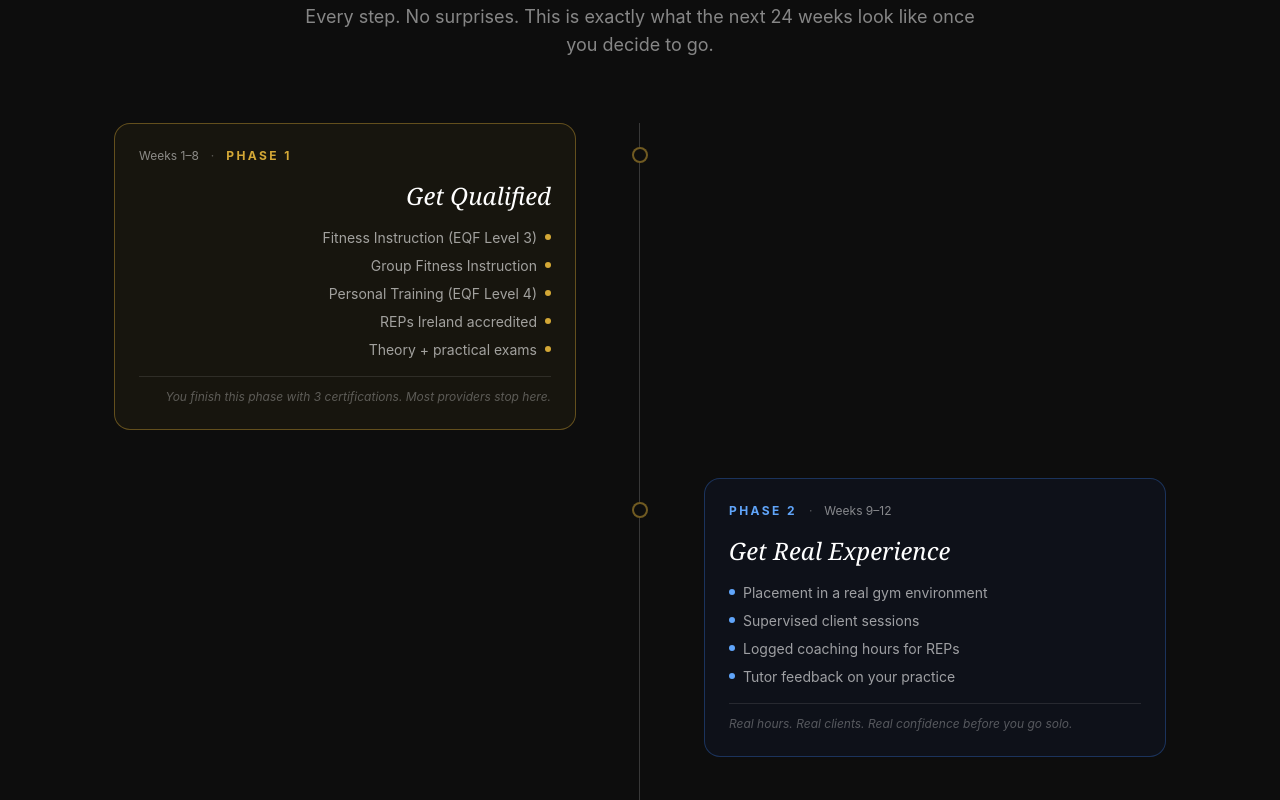
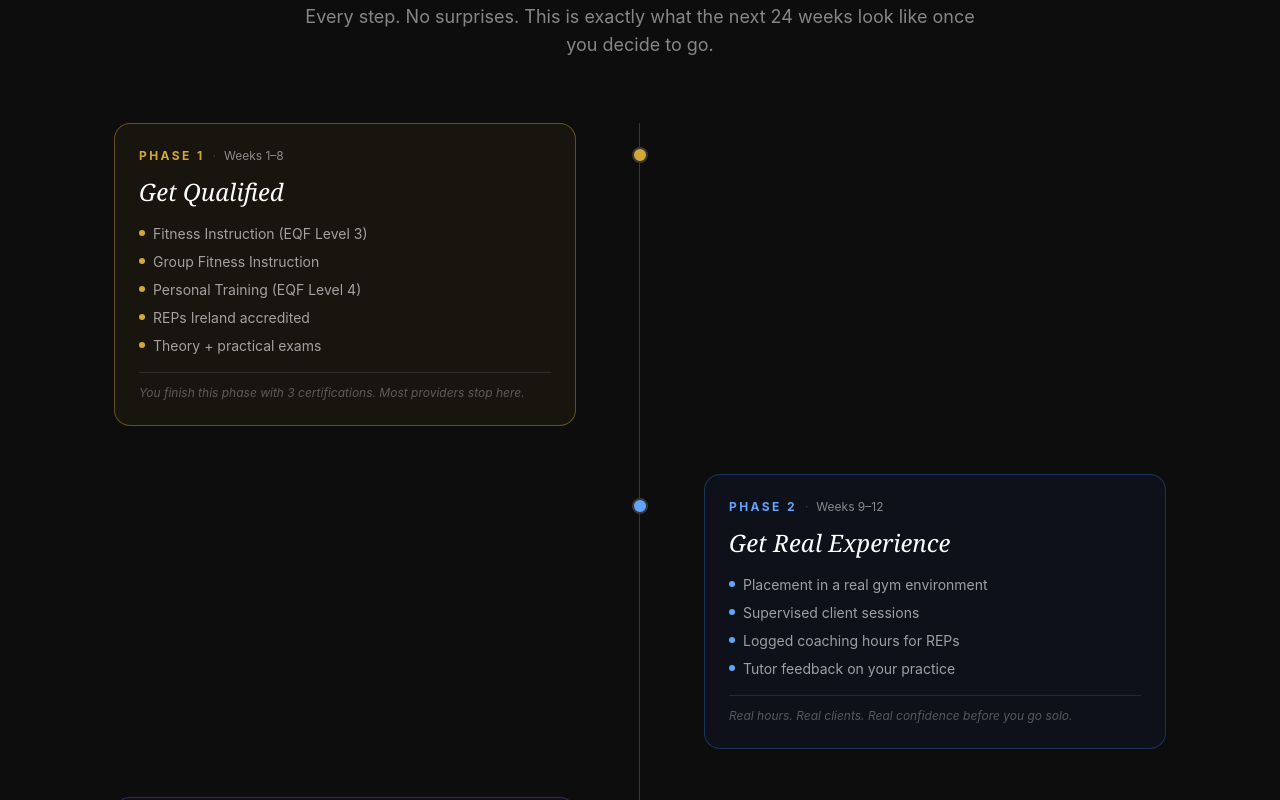
Before and after one commit to AdamWMP/ift-students-site, a Next.js app: page /thank-you in a window 1280 px wide. Shown: the part 1660-2460 px from the top of the page. Built offline with nearby package versions, Linux system fonts and the light colour scheme; no server answers.

Commit message:
Fix journey timeline mobile layout and static phase colors

```diff
--- a/app/thank-you/thank-you-content.tsx
+++ b/app/thank-you/thank-you-content.tsx
@@ -32,14 +32,22 @@ const nextSteps = [
   },
 ]
 
+// ─── Phase styles — static so Tailwind always picks them up ──────
+const phaseStyles = [
+  { border: 'border-gold/40',        bg: 'bg-gold/5',          label: 'text-gold',         dot: 'bg-gold'         },
+  { border: 'border-blue-500/30',    bg: 'bg-blue-900/10',     label: 'text-blue-400',     dot: 'bg-blue-400'     },
+  { border: 'border-purple-500/30',  bg: 'bg-purple-900/10',   label: 'text-purple-400',   dot: 'bg-purple-400'   },
+  { border: 'border-emerald-500/30', bg: 'bg-emerald-900/10',  label: 'text-emerald-400',  dot: 'bg-emerald-400'  },
+  { border: 'border-orange-500/30',  bg: 'bg-orange-900/10',   label: 'text-orange-400',   dot: 'bg-orange-400'   },
+  { border: 'border-gold/40',        bg: 'bg-gold/5',          label: 'text-gold',         dot: 'bg-gold'         },
+]
+
 // ─── Full Career Journey ──────────────────────────────────────────
 const journeySteps = [
   {
     phase: 'Phase 1',
     weeks: 'Weeks 1–8',
     title: 'Get Qualified',
-    colour: 'border-gold/40 bg-gold/5',
-    labelColour: 'text-gold',
     items: [
       'Fitness Instruction (EQF Level 3)',
       'Group Fitness Instruction',
@@ -53,8 +61,6 @@ const journeySteps = [
     phase: 'Phase 2',
     weeks: 'Weeks 9–12',
     title: 'Get Real Experience',
-    colour: 'border-blue-500/30 bg-blue-900/10',
-    labelColour: 'text-blue-400',
     items: [
       'Placement in a real gym environment',
       'Supervised client sessions',
@@ -67,8 +73,6 @@ const journeySteps = [
     phase: 'Phase 3',
     weeks: 'Week 13',
     title: 'Build Your Brand',
-    colour: 'border-purple-500/30 bg-purple-900/10',
-    labelColour: 'text-purple-400',
     items: [
       'Professional photoshoot',
       'Advertising reels produced',
@@ -81,8 +85,6 @@ const journeySteps = [
     phase: 'Phase 4',
     weeks: 'Weeks 14–17',
     title: 'Start Earning',
-    colour: 'border-emerald-500/30 bg-emerald-900/10',
-    labelColour: 'text-emerald-400',
     items: [
       'Fitness Business Accelerator (FBA) Phase 1',
       'Pricing and packaging your services',
@@ -95,8 +97,6 @@ const journeySteps = [
     phase: 'Phase 5',
     weeks: 'Weeks 18–19',
     title: 'Level Up',
-    colour: 'border-orange-500/30 bg-orange-900/10',
-    labelColour: 'text-orange-400',
     items: [
       'AI for Coaches workshop',
       'Programming for Success masterclass',
@@ -109,8 +109,6 @@ const journeySteps = [
     phase: 'Phase 6',
     weeks: 'Weeks 20–24',
     title: 'Build the Business',
-    colour: 'border-gold/40 bg-gold/5',
-    labelColour: 'text-gold',
     items: [
       'FBA Phase 2 — client retention systems',
       'Scaling beyond 1-to-1',
@@ -312,49 +310,56 @@ function ThankYouInner() {
 
           {/* Vertical timeline */}
           <div className="relative">
-            {/* Line */}
-            <div className="hidden sm:block absolute left-1/2 -translate-x-px top-0 bottom-0 w-px bg-charcoal-800" />
+            {/* Mobile: left-side line | Desktop: centre line */}
+            <div className="absolute left-[18px] sm:left-1/2 top-0 bottom-0 w-px bg-charcoal-800 sm:-translate-x-px" />
 
-            <div className="space-y-8 sm:space-y-0">
+            <div className="space-y-0">
               {journeySteps.map((step, i) => {
                 const isLeft = i % 2 === 0
+                const s = phaseStyles[i]
                 return (
                   <motion.div
                     key={i}
-                    initial={{ opacity: 0, x: isLeft ? -24 : 24 }}
+                    initial={{ opacity: 0, x: isLeft ? -20 : 20 }}
                     animate={journeyInView ? { opacity: 1, x: 0 } : {}}
                     transition={{ delay: i * 0.12 }}
-                    className={`sm:flex sm:items-start sm:gap-0 ${isLeft ? 'sm:flex-row' : 'sm:flex-row-reverse'} mb-8 sm:mb-0 sm:pb-12`}
+                    className={`flex items-start gap-0 sm:gap-0 pb-8 sm:pb-12 ${isLeft ? 'sm:flex-row' : 'sm:flex-row-reverse'}`}
                   >
-                    {/* Card */}
-                    <div className={`sm:w-[calc(50%-2rem)] ${isLeft ? 'sm:pr-8 sm:text-right' : 'sm:pl-8'}`}>
-                      <div className={`border rounded-2xl p-6 ${step.colour}`}>
-                        <div className={`flex items-center gap-3 mb-4 ${isLeft ? 'sm:flex-row-reverse sm:justify-end' : ''}`}>
-                          <span className={`text-xs tracking-[0.2em] uppercase font-bold ${step.labelColour}`}>{step.phase}</span>
-                          <span className="text-white/30 text-xs">·</span>
+                    {/* ── Mobile dot (left side) ─────────────────── */}
+                    <div className="flex-shrink-0 flex flex-col items-center sm:hidden" style={{ width: 38 }}>
+                      <div className={`w-3.5 h-3.5 rounded-full border-2 border-charcoal-800 mt-6 z-10 relative ${s.dot}`} />
+                    </div>
+
+                    {/* ── Card ─────────────────────────────────────── */}
+                    <div className={`flex-1 sm:flex-none sm:w-[calc(50%-2rem)] ${isLeft ? 'sm:pr-8' : 'sm:pl-8'}`}>
+                      <div className={`border rounded-2xl p-5 sm:p-6 ${s.border} ${s.bg}`}>
+                        {/* Phase header */}
+                        <div className="flex items-center gap-2 mb-3">
+                          <span className={`text-xs tracking-[0.2em] uppercase font-bold ${s.label}`}>{step.phase}</span>
+                          <span className="text-white/20 text-xs">·</span>
                           <span className="text-white/50 text-xs">{step.weeks}</span>
                         </div>
-                        <h3 className="font-serif text-2xl text-white italic mb-4">{step.title}</h3>
-                        <ul className={`space-y-2 mb-4 ${isLeft ? 'sm:text-right' : ''}`}>
+                        <h3 className="font-serif text-xl sm:text-2xl text-white italic mb-4">{step.title}</h3>
+                        <ul className="space-y-2 mb-4">
                           {step.items.map((item, j) => (
-                            <li key={j} className={`flex items-start gap-2 text-white/60 text-sm ${isLeft ? 'sm:flex-row-reverse' : ''}`}>
-                              <span className={`w-1.5 h-1.5 rounded-full bg-current mt-1.5 flex-shrink-0 ${step.labelColour}`} />
+                            <li key={j} className="flex items-start gap-2 text-white/60 text-sm">
+                              <span className={`w-1.5 h-1.5 rounded-full mt-1.5 flex-shrink-0 ${s.dot}`} />
                               {item}
                             </li>
                           ))}
                         </ul>
-                        <p className={`text-white/30 text-xs italic border-t border-white/10 pt-3 ${isLeft ? 'sm:text-right' : ''}`}>
+                        <p className="text-white/30 text-xs italic border-t border-white/10 pt-3">
                           {step.note}
                         </p>
                       </div>
                     </div>
 
-                    {/* Centre dot */}
-                    <div className="hidden sm:flex sm:w-16 items-center justify-center flex-shrink-0 pt-6">
-                      <div className="w-4 h-4 rounded-full bg-charcoal-950 border-2 border-gold/50 relative z-10" />
+                    {/* ── Desktop centre dot ────────────────────────── */}
+                    <div className="hidden sm:flex w-16 items-start justify-center flex-shrink-0 pt-6">
+                      <div className={`w-4 h-4 rounded-full border-2 border-charcoal-800 z-10 ${s.dot}`} />
                     </div>
 
-                    {/* Spacer */}
+                    {/* ── Desktop spacer ───────────────────────────── */}
                     <div className="hidden sm:block sm:w-[calc(50%-2rem)]" />
                   </motion.div>
                 )
```
